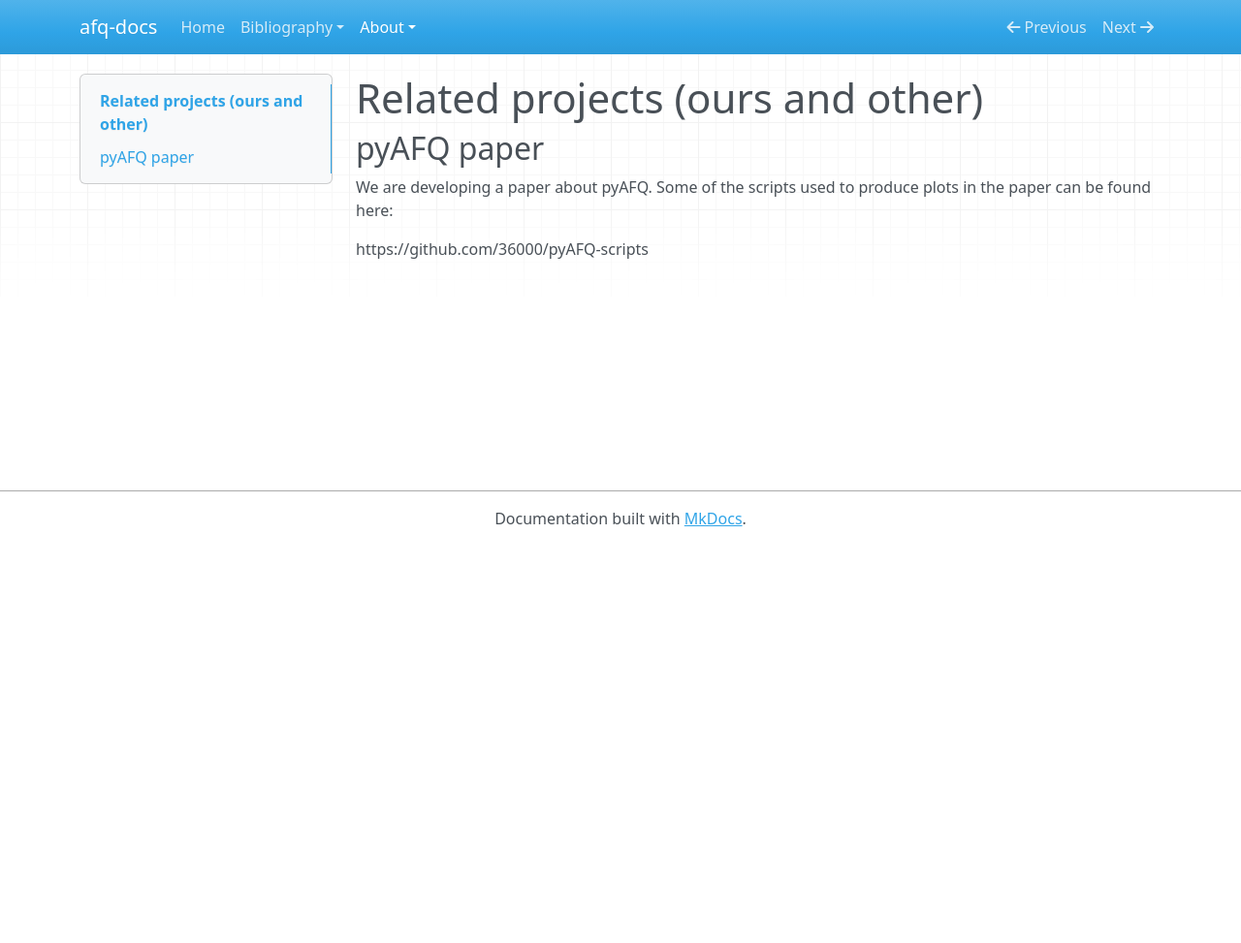
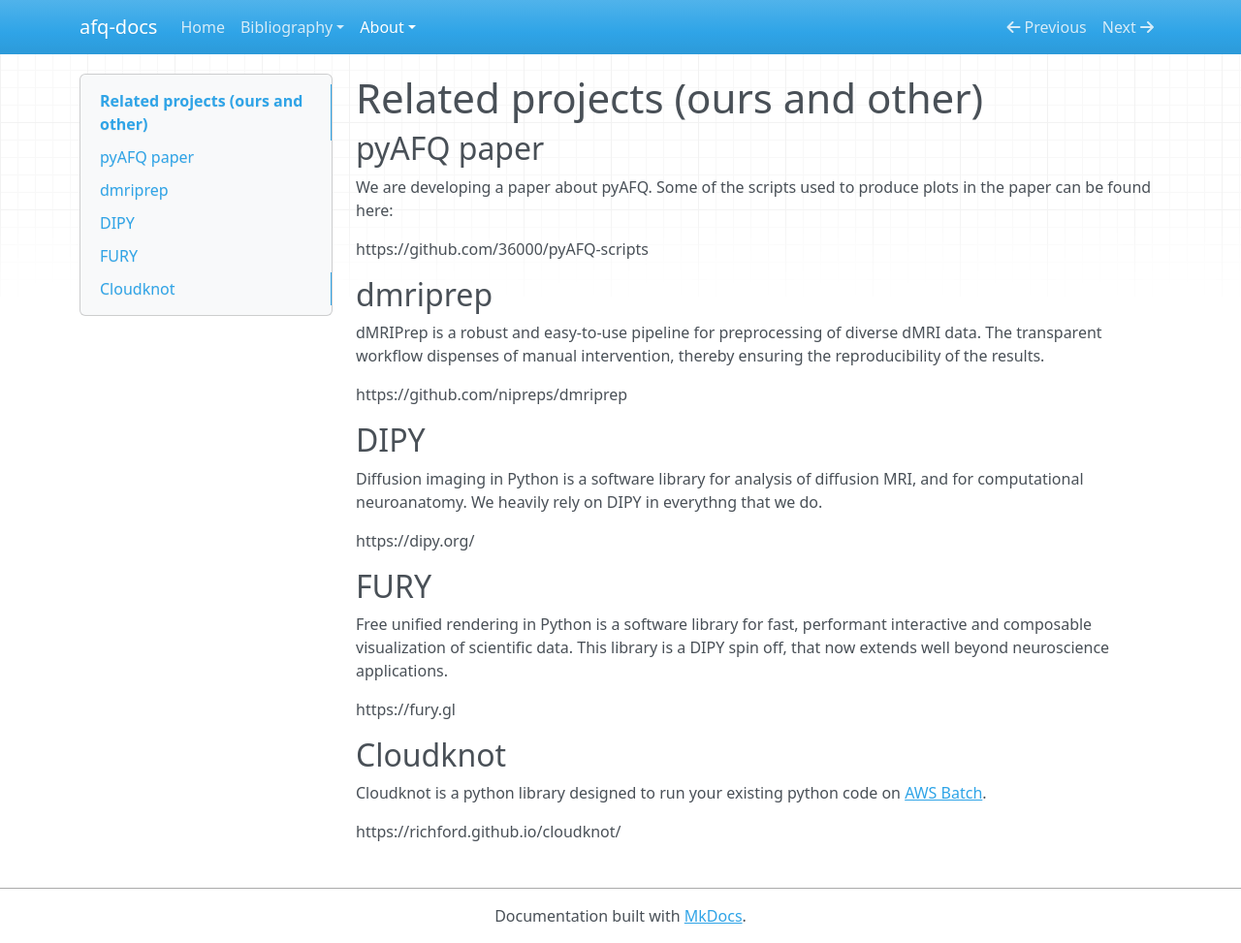
Before and after one commit to nrdg/afq, an MkDocs documentation site: the page built from docs/about/related.md, in a window 1280 px wide and 973 px high. Shown: the whole window at 97% size. Built offline with MkDocs 1.6.1, drawn with Linux system fonts in a browser that asks for light colours; nearby versions of some CDN libraries.

```diff
--- a/docs/about/related.md
+++ b/docs/about/related.md
@@ -5,3 +5,36 @@
 We are developing a paper about pyAFQ. Some of the scripts used to produce plots in the paper can be found here:
 
 https://github.com/36000/pyAFQ-scripts
+
+
+## dmriprep
+
+dMRIPrep is a robust and easy-to-use pipeline for preprocessing of diverse dMRI
+data. The transparent workflow dispenses of manual intervention, thereby
+ensuring the reproducibility of the results.
+
+https://github.com/nipreps/dmriprep
+
+## DIPY
+
+Diffusion imaging in Python is a software library for analysis of diffusion
+MRI, and for computational neuroanatomy. We heavily rely on DIPY in everythng
+that we do.
+
+https://dipy.org/
+
+## FURY
+
+Free unified rendering in Python is a software library for fast, performant
+interactive and composable visualization of scientific data. This library
+is a DIPY spin off, that now extends well beyond neuroscience applications.
+
+https://fury.gl
+
+
+## Cloudknot
+
+Cloudknot is a python library designed to run your existing python code on
+[AWS Batch](https://aws.amazon.com/batch).
+
+https://richford.github.io/cloudknot/
--- a/mkdocs.yml
+++ b/mkdocs.yml
@@ -10,6 +10,10 @@
     - 'Related projects' : 'about/related.md'
     - Infrastructure:
       - 'Jupyterhub': 'about/infrastructure/jupyterhub.md'
+      - 'Installing Python packages': 'about/infrastructure/installing_python_packages.md'
+      - AWS:
+        - 'Getting started': 'about/infrastructure/aws/getting_started.md'
+        - 'Simple Storage Service': 'about/infrastructure/aws/s3.md'
 theme: mkdocs
 plugins:
   - bibtex:
```
Also changed, not shown: docs/about/infrastructure/aws/getting_started.md (added, +54 -0 lines), docs/about/infrastructure/aws/s3.md (added, +86 -0 lines), docs/about/infrastructure/installing_python_packages.md (added, +14 -0 lines).
